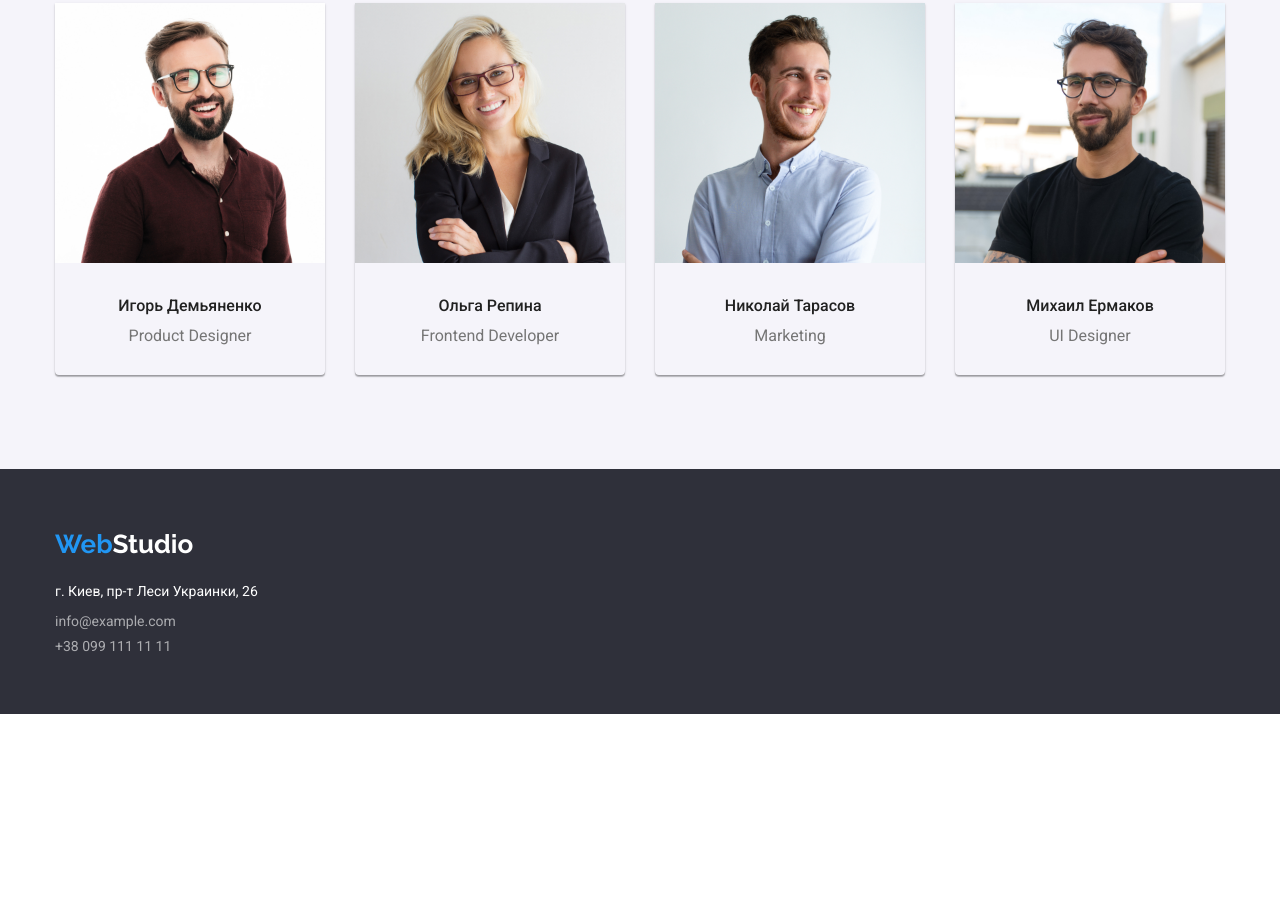
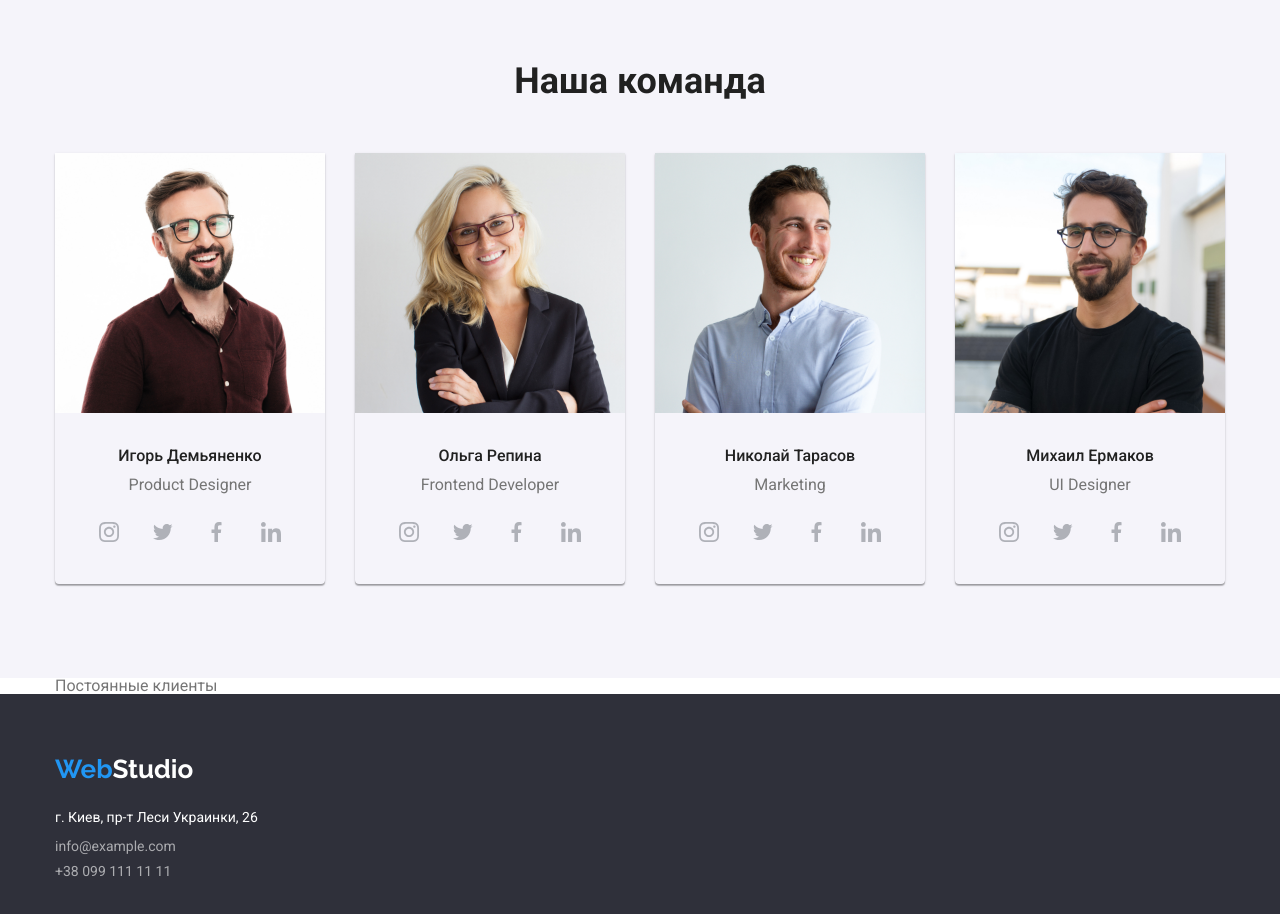
Before and after one commit to VyacheslavRus/goit-markup-hw-04, a plain HTML site: page index.html in a window 1280 px wide. Shown: the part 1654-2568 px from the top of the page. Before the commit the page ends 2368 px from the top, so only its background shows below. Drawn offline with nearby package versions, Linux system fonts and the light colour scheme.

Commit message:
Добавляет секцию с постоянными клиентами

```diff
--- a/css/styles.css
+++ b/css/styles.css
@@ -135,8 +135,15 @@
   text-align: center;
 
   background-color: #2f303a;
-  background-image: ;
+  background-image: linear-gradient(
+      rgba(47, 48, 58, 0.4),
+      rgba(47, 48, 58, 0.4)
+    ),
+    url(../images/index/backgroun_hero.jpg);
+  background-size: cover;
+  height: 600px;
 }
+
 .hero-title {
   color: #ffffff;
 
@@ -180,11 +187,42 @@
 }
 
 .feature-list-item {
-  min-width: 270px;
+  width: 270px;
 }
 
 .feature-list-item:not(:first-child) {
   margin-left: 30px;
+}
+
+.icon-antenna::before {
+  background-image: url(../images/index/antenna1.png);
+}
+
+.icon-clock::before {
+  background-image: url(../images/index/clock2.png);
+}
+
+.icon-diagram::before {
+  background-image: url(../images/index/diagram3.png);
+}
+
+.icon-astronaut::before {
+  background-image: url(../images/index/astronaut4.png);
+}
+
+.icon-astronaut::before,
+.icon-diagram::before,
+.icon-clock::before,
+.icon-antenna::before {
+  display: inline-block;
+  width: 270px;
+  height: 120px;
+  content: "";
+  background-position: center;
+  background-repeat: no-repeat;
+  background-color: #f5f4fa;
+  border-radius: 4px;
+  margin-bottom: 30px;
 }
 
 .feature-list .title {
@@ -287,6 +325,55 @@
 
   text-align: center;
 }
+
+.person-networks {
+  display: flex;
+  justify-content: center;
+  padding: 0 32px;
+  margin-top: 16px;
+}
+
+.person-networks li:not(:last-child) {
+  margin-right: 10px;
+}
+
+.linkedin:hover,
+.facebook:hover,
+.twitter:hover,
+.instagram:hover {
+  background-color: #2196f3;
+}
+
+.linkedin:hover svg,
+.facebook:hover svg,
+.twitter:hover svg,
+.instagram:hover svg {
+  fill: #ffffff;
+}
+
+.linkedin,
+.facebook,
+.instagram,
+.twitter {
+  height: 100%;
+  display: flex;
+  justify-content: center;
+  align-items: center;
+  border-radius: 50%;
+}
+
+.person-networks li {
+  width: 44px;
+  height: 44px;
+}
+
+.person-networks svg {
+  width: 20px;
+  height: 20px;
+  fill: #afb1b8;
+}
+
+/* Клиенты */
 
 /* Футер */
 footer {
--- a/index.html
+++ b/index.html
@@ -63,19 +63,19 @@
   <section>
      <!--<h2 class="section-title">Преимущества студии</h2>   -->
     <ul class="conteiner feature-list">
-      <li class="feature-list-item">
+      <li class="feature-list-item icon-antenna">
         <h3 class="title">Внимание к деталям</h3>
         <p class="feature-list-text">Идейные соображения, а также начало повседневной работы по формированию позиции.</p>
       </li>
-      <li class="feature-list-item">
+      <li class="feature-list-item icon-clock">
         <h3 class="title">Пунктуальность</h3>
         <p class="feature-list-text">Задача организации, в особенности же рамки и место обучения кадров влечет за собой.</p>
       </li class="feature-list-item">
-      <li class="feature-list-item">
+      <li class="feature-list-item icon-diagram">
         <h3 class="title">Планирование</h3>
         <p class="feature-list-text">Равным образом консультация с широким активом в значительной степени обуславливает.</p>
       </li>
-      <li class="feature-list-item">
+      <li class="feature-list-item icon-astronaut">
         <h3 class="title">Современные технологии</h3>
         <p class="feature-list-text">Значимость этих проблем настолько очевидна, что реализация плановых заданий.</p>
       </li>
@@ -114,6 +114,36 @@
           <div class="team-box">
           <h3 class="team-subtitle">Игорь Демьяненко</h3>
           <p class="team-subtitle-text">Product Designer</p>
+          <ul class="person-networks">
+            <li>
+              <a href="#" class="instagram">
+              <svg>
+                <use href="./images/sprite.svg#icon-instagram"></use>
+              </svg>
+              </a>
+            </li>
+            <li>
+              <a href="#" class="twitter">
+              <svg>
+                <use href="./images/sprite.svg#icon-twitter">
+              </svg>
+              </a>
+            </li>
+            <li>
+              <a href="#" class="facebook">
+                <svg>
+                  <use href="./images/sprite.svg#icon-facebook">
+                </svg>
+              </a>
+            </li>
+            <li>
+              <a href="#" class="linkedin">
+                <svg>
+                  <use href="./images/sprite.svg#icon-linkedin">
+                </svg>
+              </a>
+            </li>
+          </ul>
           </div>
         </li>
         <li class="list-item">
@@ -121,26 +151,125 @@
           <div class="team-box">
           <h3 class="team-subtitle">Ольга Репина</h3>
           <p class="team-subtitle-text">Frontend Developer</p>
-          </div>
+          <ul class="person-networks">
+            <li>
+              <a href="#" class="instagram">
+                <svg>
+                  <use href="./images/sprite.svg#icon-instagram"></use>
+                </svg>
+              </a>
+            </li>
+            <li>
+              <a href="#" class="twitter">
+                <svg>
+                  <use href="./images/sprite.svg#icon-twitter">
+                </svg>
+              </a>
+            </li>
+            <li>
+              <a href="#" class="facebook">
+                <svg>
+                  <use href="./images/sprite.svg#icon-facebook">
+                </svg>
+              </a>
+            </li>
+            <li>
+              <a href="#" class="linkedin">
+                <svg>
+                  <use href="./images/sprite.svg#icon-linkedin">
+                </svg>
+              </a>
+            </li>
+          </ul>
+        </div>
         </li>
         <li class="list-item">
           <img src="./images/index/k3.jpg" alt="фото Николая" width="270">
           <div class="team-box">
           <h3 class="team-subtitle">Николай Тарасов</h3>
           <p class="team-subtitle-text">Marketing</p>
-          </div>
+          <ul class="person-networks">
+            <li>
+              <a href="#" class="instagram">
+                <svg>
+                  <use href="./images/sprite.svg#icon-instagram"></use>
+                </svg>
+              </a>
+            </li>
+            <li>
+              <a href="#" class="twitter">
+                <svg>
+                  <use href="./images/sprite.svg#icon-twitter">
+                </svg>
+              </a>
+            </li>
+            <li>
+              <a href="#" class="facebook">
+                <svg>
+                  <use href="./images/sprite.svg#icon-facebook">
+                </svg>
+              </a>
+            </li>
+            <li>
+              <a href="#" class="linkedin">
+                <svg>
+                  <use href="./images/sprite.svg#icon-linkedin">
+                </svg>
+              </a>
+            </li>
+          </ul>
+        </div>
         </li>
         <li class="list-item">
           <img src="./images/index/k4.jpg" alt="фото Михаила" width="270">
           <div class="team-box">
           <h3 class="team-subtitle">Михаил Ермаков</h3>
           <p class="team-subtitle-text">UI Designer</p>
-          </div>
+          <ul class="person-networks">
+            <li>
+              <a href="#" class="instagram">
+                <svg>
+                  <use href="./images/sprite.svg#icon-instagram"></use>
+                </svg>
+              </a>
+            </li>
+            <li>
+              <a href="#" class="twitter">
+                <svg>
+                  <use href="./images/sprite.svg#icon-twitter">
+                </svg>
+              </a>
+            </li>
+            <li>
+              <a href="#" class="facebook">
+                <svg>
+                  <use href="./images/sprite.svg#icon-facebook">
+                </svg>
+              </a>
+            </li>
+            <li>
+              <a href="#" class="linkedin">
+                <svg>
+                  <use href="./images/sprite.svg#icon-linkedin">
+                </svg>
+              </a>
+            </li>
+          </ul>
+        </div>
         </li>
       </ul>
-      </div>
+    </div>
   </section>
-  </main>
+
+  <!-- Клиенты -->
+
+<section class="clients">
+<div class="conteiner">
+<h2 class="section-title-clients">Постоянные клиенты</h2л>
+</div>
+</section>
+
+</main>
 
     <!--Футер-->
 
```
Also changed, not shown: images/index/antenna1.png (added), images/index/astronaut4.png (added), images/index/clock2.png (added), images/index/diagram3.png (added).
